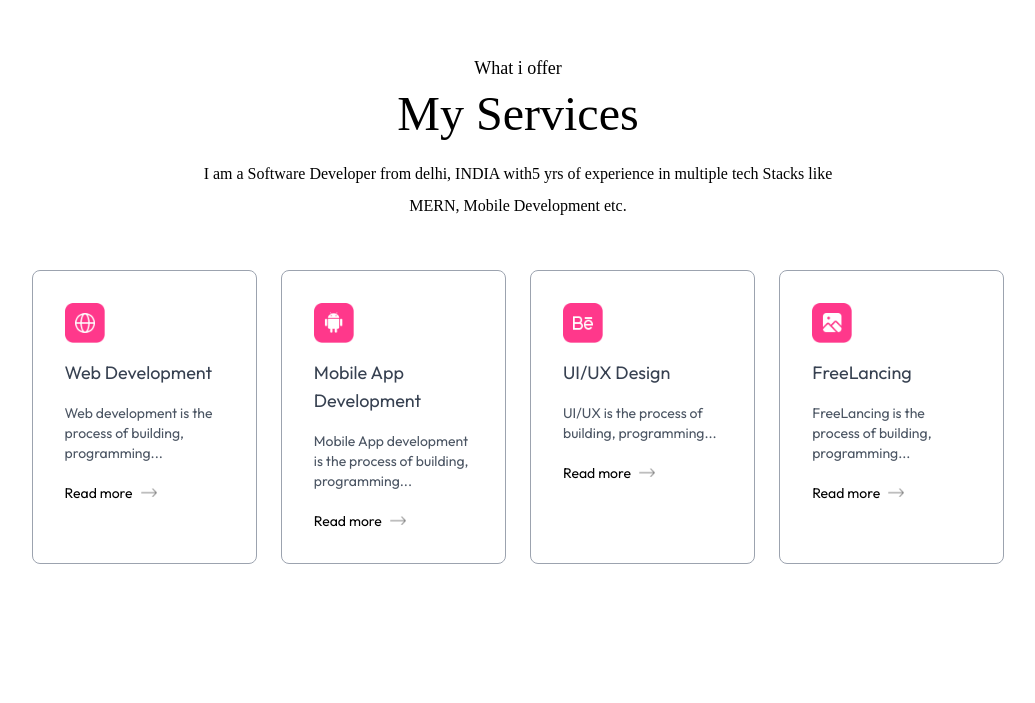
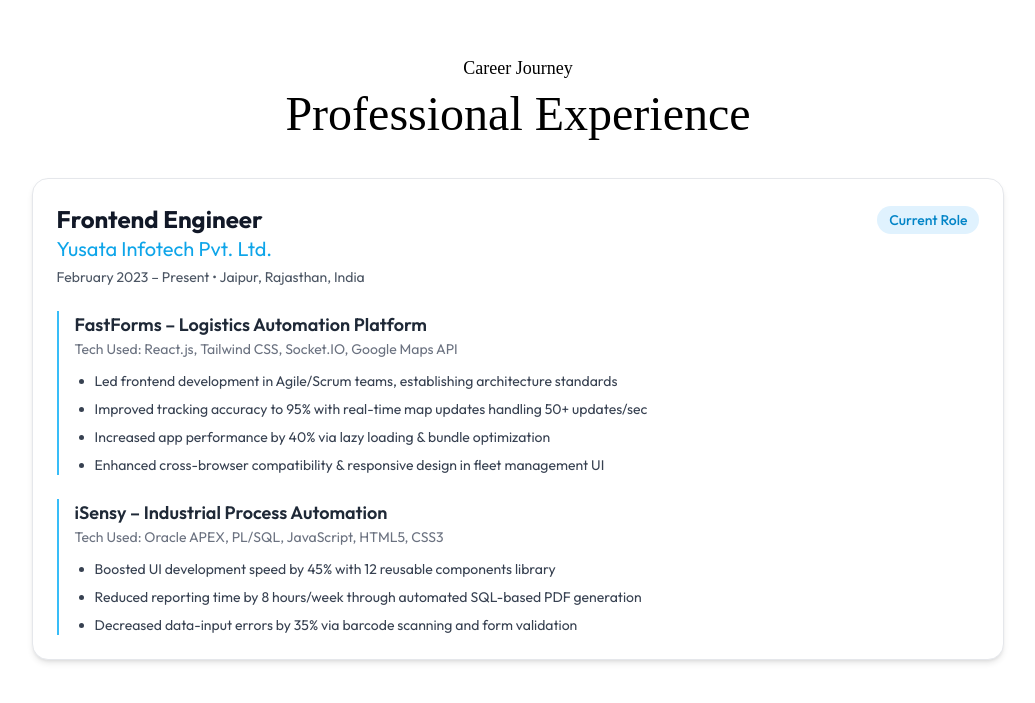
Before and after one commit to nabeel539/mdn-porfolio, a plain HTML site: page index.html in a window 1280 px wide. Shown: the part 1607-2310 px from the top of the page, without its empty margins (122-1157 px from the left). Drawn offline with nearby package versions, Linux system fonts and the light colour scheme; a web font is replaced by a local one.

Commit message:
Experience added...

```diff
--- a/index.html
+++ b/index.html
@@ -202,7 +202,7 @@
             dark:border dark:boder-white/50 dark:bg-transparent">
             <li><a href="#top">Home</a></li>
             <li><a href="#about">About</a></li>
-            <li><a href="#services">Services</a></li>
+            <li><a href="#experience">Experience</a></li>
             <li><a href="#work">My Work</a></li>
             <li><a href="#contact">Contact me</a></li>
         </ul>
@@ -231,7 +231,7 @@
             </div>
             <li><a href="#top" onclick="closeMenu()">Home</a></li>
             <li><a href="#about" onclick="closeMenu()">About</a></li>
-            <li><a href="#services" onclick="closeMenu()">Services</a></li>
+            <li><a href="#experience" onclick="closeMenu()">Experience</a></li>
             <li><a href="#work" onclick="closeMenu()">My Work</a></li>
             <li><a href="#contact" onclick="closeMenu()">Contact me</a></li>
         </ul>
@@ -348,11 +348,12 @@
         </div>
     </div>
     <!-- ----- servises ----- -->
-    <div id="services" class="w-full px-[12%] py-10 scroll-mt-20">
+    <!-- <div id="services" class="w-full px-[12%] py-10 scroll-mt-20">
         <h4 class="text-center mb-2 text-lg font-Ovo">What i offer</h4>
         <h2 class="text-center text-5xl font-Ovo">My Services</h2>
-        <p class="text-center max-w-2xl mx-auto mt-5 mb-12 font-Ovo ">I am a Software Developer from delhi, INDIA with5
-            yrs of
+        <p class="text-center max-w-2xl mx-auto mt-5 mb-12 font-Ovo ">I am a Software Developer from delhi, INDIA with
+            3+
+            years of
             experience in multiple tech Stacks like MERN, Mobile
             Development etc. </p>
         <div class="grid grid-cols-auto gap-6 my-10">
@@ -401,6 +402,60 @@
                 <a href="" class="flex items-center gap-2 text-sm mt-5">Read more
                     <img src="./images/right-arrow.png" alt="" class="w-4">
                 </a>
+            </div>
+        </div>
+    </div> -->
+    <!-- ----- Experience Section ----- -->
+    <div id="experience" class="w-full px-[12%] py-10 scroll-mt-20">
+        <h4 class="text-center mb-2 text-lg font-Ovo">Career Journey</h4>
+        <h2 class="text-center text-5xl font-Ovo mb-10">Professional Experience</h2>
+
+        <!-- Experience Card -->
+        <div class="space-y-12">
+            <!-- Company -->
+            <div
+                class="bg-white dark:bg-darkHover p-6 rounded-2xl shadow-md border border-gray-200 dark:border-white/10">
+                <div class="flex flex-col md:flex-row md:justify-between mb-4">
+                    <div>
+                        <h3 class="text-2xl font-bold text-gray-900 dark:text-white">Frontend Engineer</h3>
+                        <h4 class="text-xl text-sky-500">Yusata Infotech Pvt. Ltd.</h4>
+                        <p class="text-sm text-gray-600 dark:text-white/60 mt-1">
+                            February 2023 – Present • Jaipur, Rajasthan, India
+                        </p>
+                    </div>
+                    <div class="mt-4 md:mt-0">
+                        <span
+                            class="inline-block bg-sky-100 text-sky-600 px-3 py-1 rounded-full text-sm font-medium dark:bg-sky-900 dark:text-white">Current
+                            Role</span>
+                    </div>
+                </div>
+
+                <!-- Project 1: FastForms -->
+                <div class="mt-6 border-l-2 border-sky-400 pl-4">
+                    <h5 class="text-lg font-semibold text-gray-800 dark:text-white">FastForms – Logistics Automation
+                        Platform</h5>
+                    <p class="text-sm text-gray-500 dark:text-white/70 mb-3">Tech Used: React.js, Tailwind CSS,
+                        Socket.IO, Google Maps API</p>
+                    <ul class="list-disc pl-5 space-y-2 text-gray-700 dark:text-white/80 text-sm">
+                        <li>Led frontend development in Agile/Scrum teams, establishing architecture standards</li>
+                        <li>Improved tracking accuracy to 95% with real-time map updates handling 50+ updates/sec</li>
+                        <li>Increased app performance by 40% via lazy loading & bundle optimization</li>
+                        <li>Enhanced cross-browser compatibility & responsive design in fleet management UI</li>
+                    </ul>
+                </div>
+
+                <!-- Project 2: iSensy -->
+                <div class="mt-6 border-l-2 border-sky-400 pl-4">
+                    <h5 class="text-lg font-semibold text-gray-800 dark:text-white">iSensy – Industrial Process
+                        Automation</h5>
+                    <p class="text-sm text-gray-500 dark:text-white/70 mb-3">Tech Used: Oracle APEX, PL/SQL, JavaScript,
+                        HTML5, CSS3</p>
+                    <ul class="list-disc pl-5 space-y-2 text-gray-700 dark:text-white/80 text-sm">
+                        <li>Boosted UI development speed by 45% with 12 reusable components library</li>
+                        <li>Reduced reporting time by 8 hours/week through automated SQL-based PDF generation</li>
+                        <li>Decreased data-input errors by 35% via barcode scanning and form validation</li>
+                    </ul>
+                </div>
             </div>
         </div>
     </div>
```
